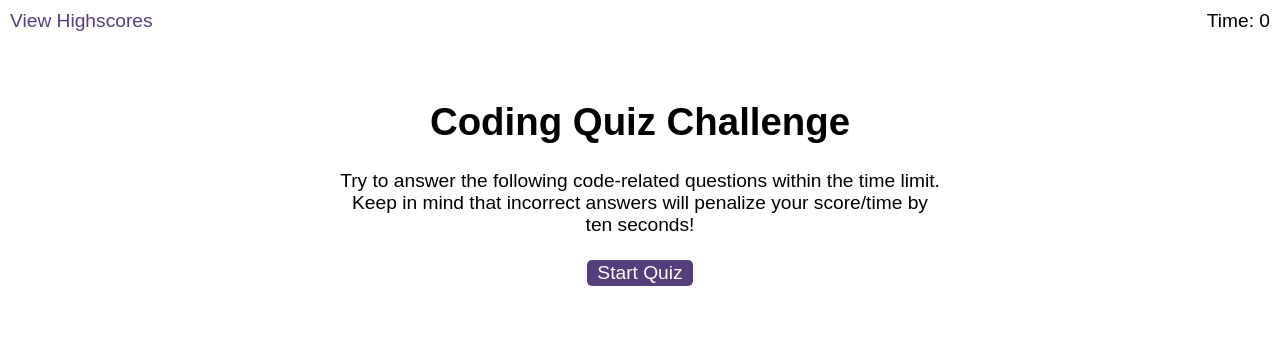
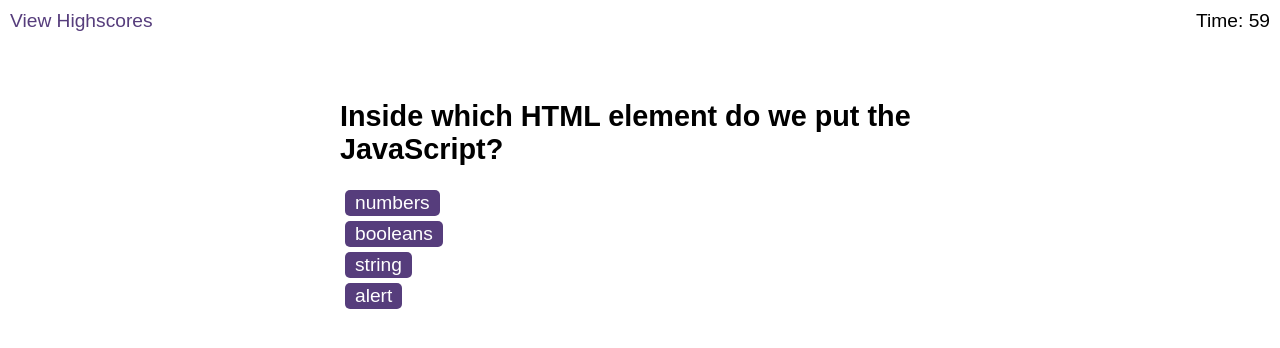
Before and after one commit to smguerra/code-quiz, a plain HTML site: page index.html in a window 1280 px wide. Both pictures are taken after a click on the button "Start Quiz". Drawn offline with Linux system fonts and the light colour scheme.

Commit message:
created choices function

```diff
--- a/assets/js/logic.js
+++ b/assets/js/logic.js
@@ -1,4 +1,4 @@
-let startScreen = document.querySelector("#start-Screen");
+let startScreen = document.querySelector("#start-screen");
 let questions = document.querySelector("#questions");
 let startButton = document.querySelector("#start");
 let time = document.querySelector("#time");
@@ -16,7 +16,34 @@ function quizStart() {
 }
 startButton.addEventListener("click", quizStart);
 
-function retrieveQuestion(){
-    let questionTitle = document.querySelector("question-title");
+function retrieveQuestion() {
+    let questionTitle = document.getElementById("question-title");
+    questionTitle.textContent = questionsQuiz[0].title;
+}
 
+// Select the element to append the buttons
+let choicesElement = document.getElementById("choices");
+
+function displayChoices(question) {
+
+  // Iterate through the choices of the current question
+  for (var i = 0; i < question.choices.length; i++) {
+    // Get the current choice
+    let choice = question.choices[i];
+
+    // Create a button element
+    let button = document.createElement("button");
+
+    // Set the text content of the button
+    button.textContent = choice;
+
+    // Append the button to the choices element
+    choicesElement.appendChild(button);
+  }
 }
+
+// Index to keep track of the current question
+let currentQuestionIndex = 1;
+
+// Display the choices for the first question
+displayChoices(questionsQuiz[currentQuestionIndex]);
--- a/assets/js/questions.js
+++ b/assets/js/question.js
@@ -2,20 +2,25 @@ let questionsQuiz = [
     {
         title: "Inside which HTML element do we put the JavaScript?",
         choices: ["<script>", "<js>", "<scripting>", "<javascript>"],
-        answer: "<script>",
-
+        answer: "<script>"
+    },
+    {
         title: "Which of these is NOT a data type?",
         choices: ["numbers", "booleans", "string", "alert"],
-        answer: "alert",
-
+        answer: "alert"
+    },
+    {
         title: "JavaScript is the same as Java",
         choices: ["true", "false"],
-        answer: "false",
-
+        answer: "false"
+    },
+    {
         title: "How do you declare a JavaScript variable?",
         choices: ["variable carName", "var carName", "v carName"],
         answer: "var carName",
 
+    },
+    {
         title: "Which operator is used to assign a value to a variable?",
         choices: ["+", "=", "*", "-"],
         answer: "=",
--- a/index.html
+++ b/index.html
@@ -27,7 +27,9 @@
 
       <div id="questions" class="hide">
         <h2 id="question-title"></h2>
-        <div id="choices" class="choices"></div>
+        <div id="choices" class="choices">
+
+        </div>
       </div>
 
       <div id="end-screen" class="hide">
@@ -42,7 +44,7 @@
       <div id="feedback" class="feedback hide"></div>
     </div>
 
-    <script src="./assets/js/questions.js"></script>
+    <script src="./assets/js/question.js"></script>
     <script src="./assets/js/logic.js"></script>
   </body>
 </html>
```
